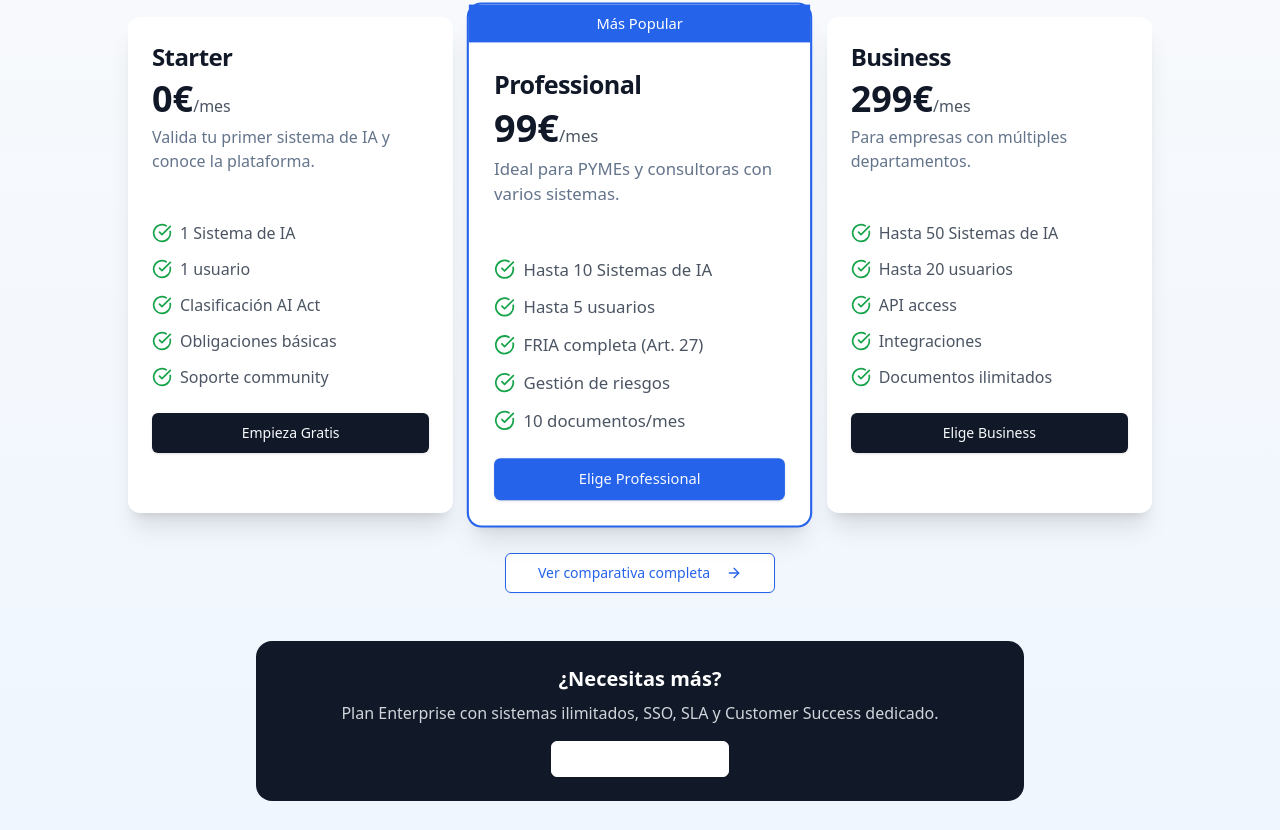
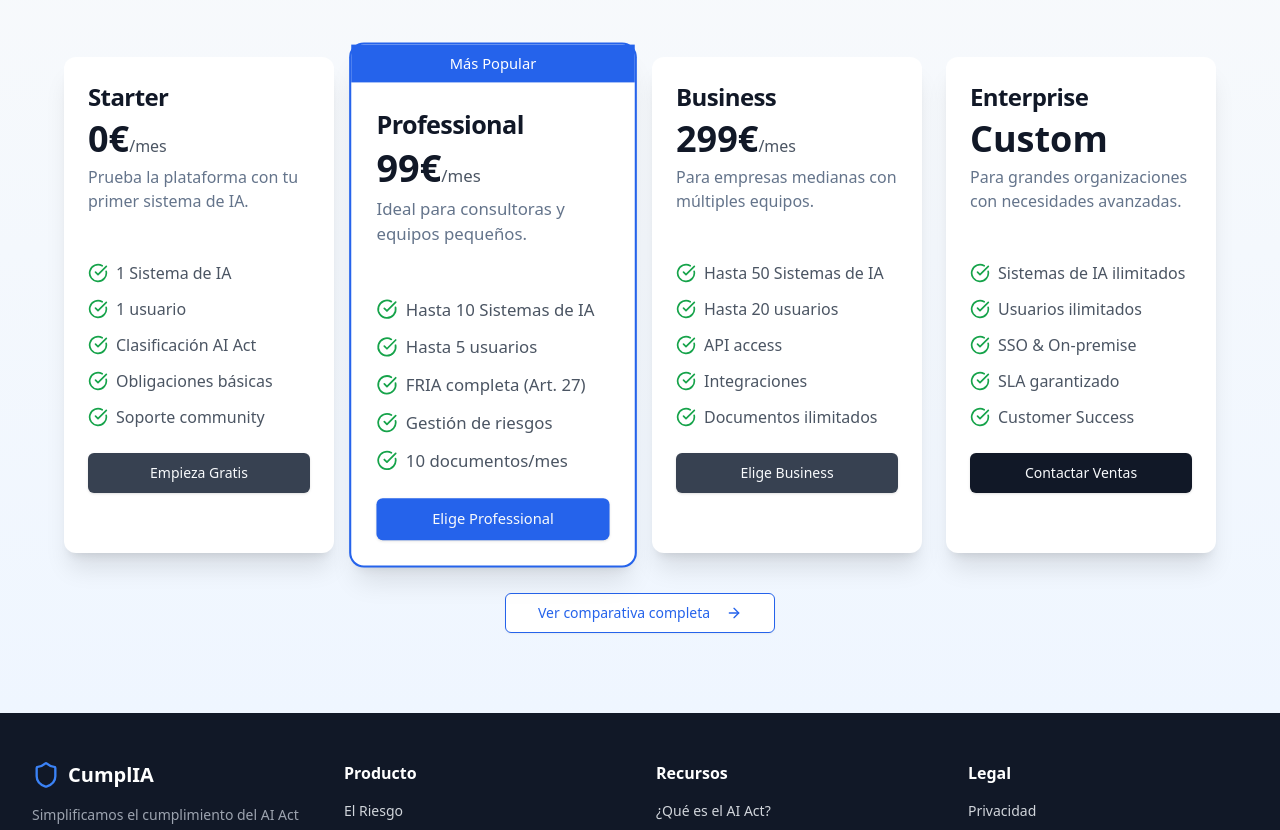
Before and after one commit to pablojordandlf/cumplia, a Next.js app in the folder apps/web/: page / in a window 1280 px wide. Shown: the part 3310-4140 px from the top of the page. Built offline with nearby package versions, Linux system fonts and the light colour scheme.

Commit message:
feat: update landing page with 4-tier pricing and B2B messaging

```diff
--- a/apps/web/app/page.tsx
+++ b/apps/web/app/page.tsx
@@ -200,7 +200,7 @@ function PricingSection() {
       name: "Starter",
       price: "0€",
       period: "/mes",
-      description: "Valida tu primer sistema de IA y conoce la plataforma.",
+      description: "Prueba la plataforma con tu primer sistema de IA.",
       features: ["1 Sistema de IA", "1 usuario", "Clasificación AI Act", "Obligaciones básicas", "Soporte community"],
       cta: "Empieza Gratis",
       popular: false
@@ -209,7 +209,7 @@ function PricingSection() {
       name: "Professional",
       price: "99€",
       period: "/mes",
-      description: "Ideal para PYMEs y consultoras con varios sistemas.",
+      description: "Ideal para consultoras y equipos pequeños.",
       features: ["Hasta 10 Sistemas de IA", "Hasta 5 usuarios", "FRIA completa (Art. 27)", "Gestión de riesgos", "10 documentos/mes"],
       cta: "Elige Professional",
       popular: true
@@ -218,9 +218,18 @@ function PricingSection() {
       name: "Business",
       price: "299€",
       period: "/mes",
-      description: "Para empresas con múltiples departamentos.",
+      description: "Para empresas medianas con múltiples equipos.",
       features: ["Hasta 50 Sistemas de IA", "Hasta 20 usuarios", "API access", "Integraciones", "Documentos ilimitados"],
       cta: "Elige Business",
+      popular: false
+    },
+    {
+      name: "Enterprise",
+      price: "Custom",
+      period: "",
+      description: "Para grandes organizaciones con necesidades avanzadas.",
+      features: ["Sistemas de IA ilimitados", "Usuarios ilimitados", "SSO & On-premise", "SLA garantizado", "Customer Success"],
+      cta: "Contactar Ventas",
       popular: false
     }
   ];
@@ -229,10 +238,10 @@ function PricingSection() {
     <section id="precios" className="py-12 sm:py-20 bg-gradient-to-b from-gray-50 to-blue-50">
       <div className="container mx-auto px-4 sm:px-6 lg:px-8">
         <div className="text-center max-w-3xl mx-auto mb-8 sm:mb-16">
-          <h2 className="text-2xl sm:text-3xl lg:text-4xl font-bold text-gray-900 mb-4">Precios claros, basados en tu uso real</h2>
-          <p className="text-base sm:text-lg text-gray-600">Paga por los <strong>sistemas de IA</strong> que gestionas, no por usuarios.</p>
+          <h2 className="text-2xl sm:text-3xl lg:text-4xl font-bold text-gray-900 mb-4">Planes para Empresas que cumplen con el AI Act</h2>
+          <p className="text-base sm:text-lg text-gray-600">Paga por los <strong>sistemas de IA</strong> que gestionas en tu organización.</p>
         </div>
-        <div className="grid grid-cols-1 md:grid-cols-3 gap-4 sm:gap-6 max-w-5xl mx-auto">
+        <div className="grid grid-cols-1 sm:grid-cols-2 lg:grid-cols-4 gap-4 sm:gap-6 max-w-6xl mx-auto">
           {plans.map((plan, index) => (
             <Card key={index} className={`border-0 shadow-xl ${plan.popular ? 'md:scale-105 ring-2 ring-blue-600' : ''}`}>
               {plan.popular && <div className="bg-blue-600 text-white text-center py-2 text-sm font-medium">Más Popular</div>}
@@ -247,8 +256,8 @@ function PricingSection() {
                     <li key={idx} className="flex items-start space-x-2"><CheckCircle className="h-4 w-4 sm:h-5 sm:w-5 text-green-600 flex-shrink-0 mt-0.5" /><span className="text-sm sm:text-base text-gray-600">{feature}</span></li>
                   ))}
                 </ul>
-                <Link href="/register">
-                  <Button className={`w-full mt-4 sm:mt-6 ${plan.popular ? 'bg-blue-600 hover:bg-blue-700' : 'bg-gray-900 hover:bg-gray-800'}`} size="lg">{plan.cta}</Button>
+                <Link href={plan.name === "Enterprise" ? "mailto:sales@cumplia.com" : "/register"}>
+                  <Button className={`w-full mt-4 sm:mt-6 ${plan.popular ? 'bg-blue-600 hover:bg-blue-700' : plan.name === "Enterprise" ? 'bg-gray-900 hover:bg-gray-800' : 'bg-gray-700 hover:bg-gray-800'}`} size="lg">{plan.cta}</Button>
                 </Link>
               </CardContent>
             </Card>
@@ -256,20 +265,6 @@ function PricingSection() {
         </div>
         <div className="text-center mt-10">
           <Link href="/pricing"><Button size="lg" variant="outline" className="border-blue-600 text-blue-600 hover:bg-blue-50">Ver comparativa completa<ArrowRight className="ml-2 h-4 w-4" /></Button></Link>
-        </div>
-
-        {/* Enterprise CTA */}
-        <div className="mt-12 max-w-3xl mx-auto">
-          <div className="bg-gray-900 rounded-2xl p-6 text-white text-center">
-            <h3 className="text-xl font-bold mb-2">¿Necesitas más?</h3>
-            <p className="text-gray-300 mb-4">Plan Enterprise con sistemas ilimitados, SSO, SLA y Customer Success dedicado.</p>
-            <Link href="mailto:sales@cumplia.com">
-              <Button variant="outline" className="border-white text-white hover:bg-white/10">
-                Contactar Ventas
-                <ArrowRight className="ml-2 h-4 w-4" />
-              </Button>
-            </Link>
-          </div>
         </div>
       </div>
     </section>
```
